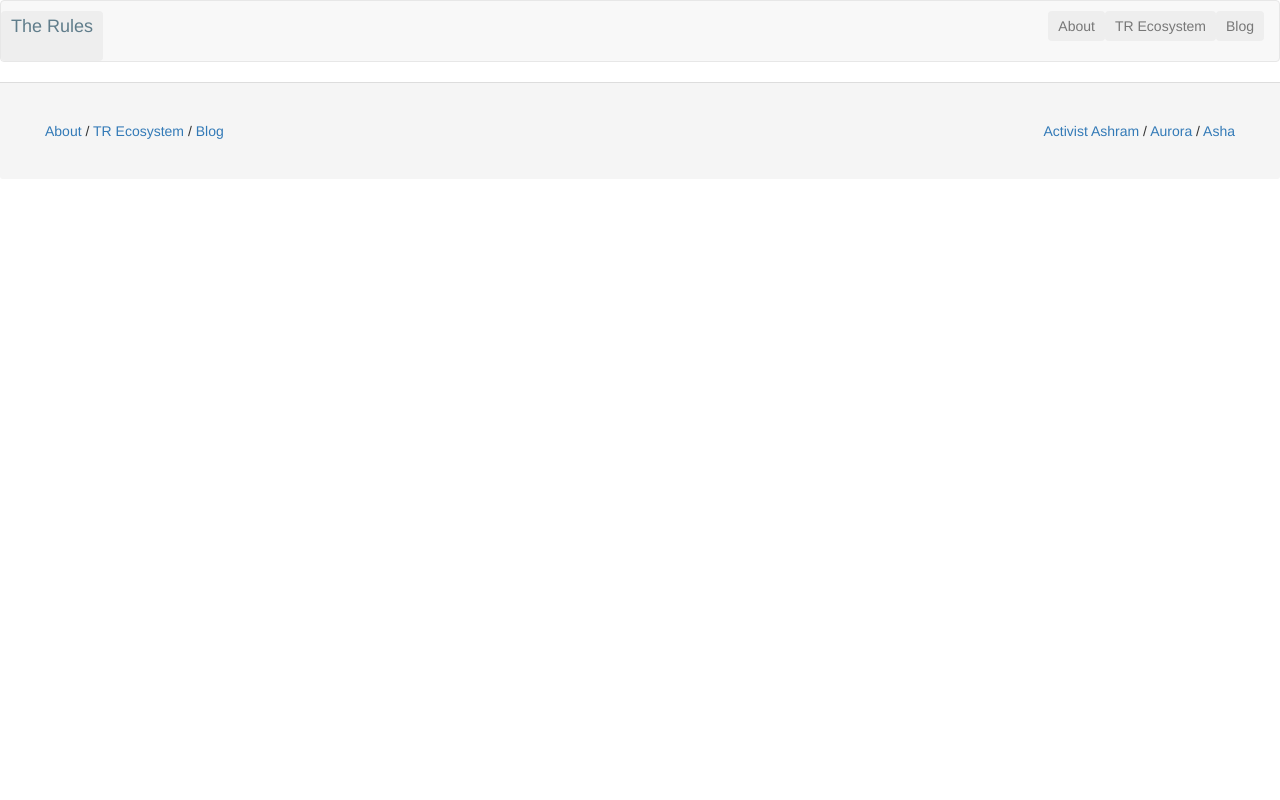
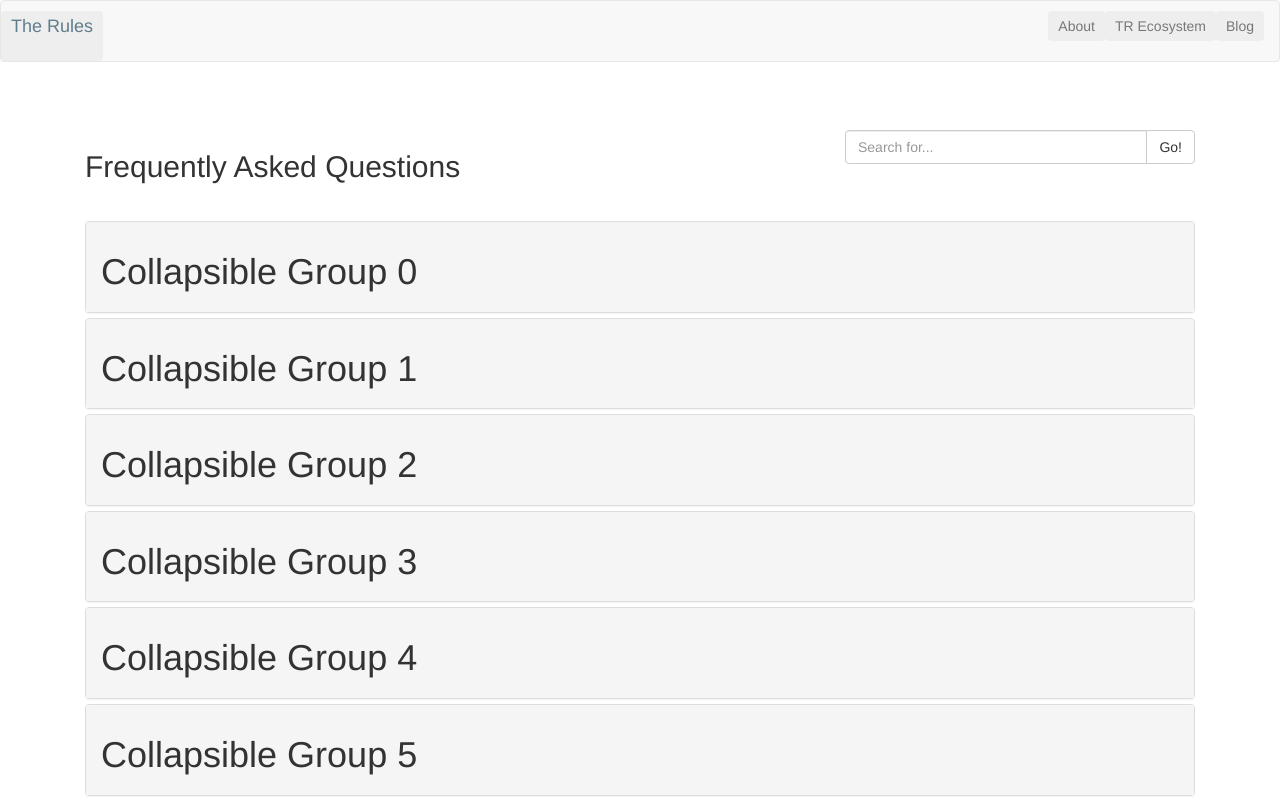
Before and after one commit to CorpusCallosum/the-rules-org, an Angular app: page /#/faq in a window 1280 px wide. Before the commit this address led to /#/. Shown: the top 800 px of the page. Built offline with nearby package versions, Linux system fonts and the light colour scheme.

Commit message:
added FAQ page with collapsible panels

```diff
--- a/src/app/app-routing.module.ts
+++ b/src/app/app-routing.module.ts
@@ -4,11 +4,14 @@ import { RouterModule, Routes } from '@angular/router';
 //ROUTES
 import { HomePageComponent }    from './home-page.component';
 import { AboutPageComponent }   from './about-page.component';
+import { FaqPageComponent }     from './faq-page/faq-page.component';
+
 
 const routes: Routes = [
   { path: '', redirectTo: '/home', pathMatch: 'full' },
   { path: 'home',  component: HomePageComponent },
-  { path: 'about',  component: AboutPageComponent }
+  { path: 'about',  component: AboutPageComponent },
+  { path: 'faq',  component: FaqPageComponent }
 ];
 
 @NgModule({
--- a/src/app/faq-page/faq-page.component.html
+++ b/src/app/faq-page/faq-page.component.html
@@ -1,3 +1,42 @@
-<p>
-  faq-page works!
-</p>
+<div class="page-header">
+  <div class="container">
+    <div class="row">
+      <div class="col-md-8">
+        <h2>Frequently Asked Questions</h2>
+      </div>
+      <div class="col-md-4">
+        <div class="input-group">
+          <input type="text" class="form-control" placeholder="Search for...">
+          <span class="input-group-btn">
+            <button class="btn btn-default" type="button">Go!</button>
+          </span>
+        </div><!-- /input-group -->
+      </div>
+    </div>
+
+    <div class="row">
+      <div class="col-md-12">
+        <div class="panel-group" id="accordion">
+
+          <div class="panel panel-default" *ngFor="let question of [0,1,2,3,4,5]; let i = index">
+            <div class="panel-heading">
+              <h4 class="panel-title">
+                <a data-toggle="collapse" data-parent="#accordion" href="#collapse{{i}}">
+                <h1>Collapsible Group {{i}}</h1></a>
+              </h4>
+            </div>
+            <div id="collapse{{i}}" class="panel-collapse collapse">
+              <div class="panel-body">Lorem ipsum dolor sit amet, consectetur adipisicing elit,
+              sed do eiusmod tempor incididunt ut labore et dolore magna aliqua. Ut enim ad
+              minim veniam, quis nostrud exercitation ullamco laboris nisi ut aliquip ex ea
+              commodo consequat.</div>
+            </div>
+          </div>
+
+
+        </div>
+      </div>
+    </div>
+
+  </div>
+</div>
```
